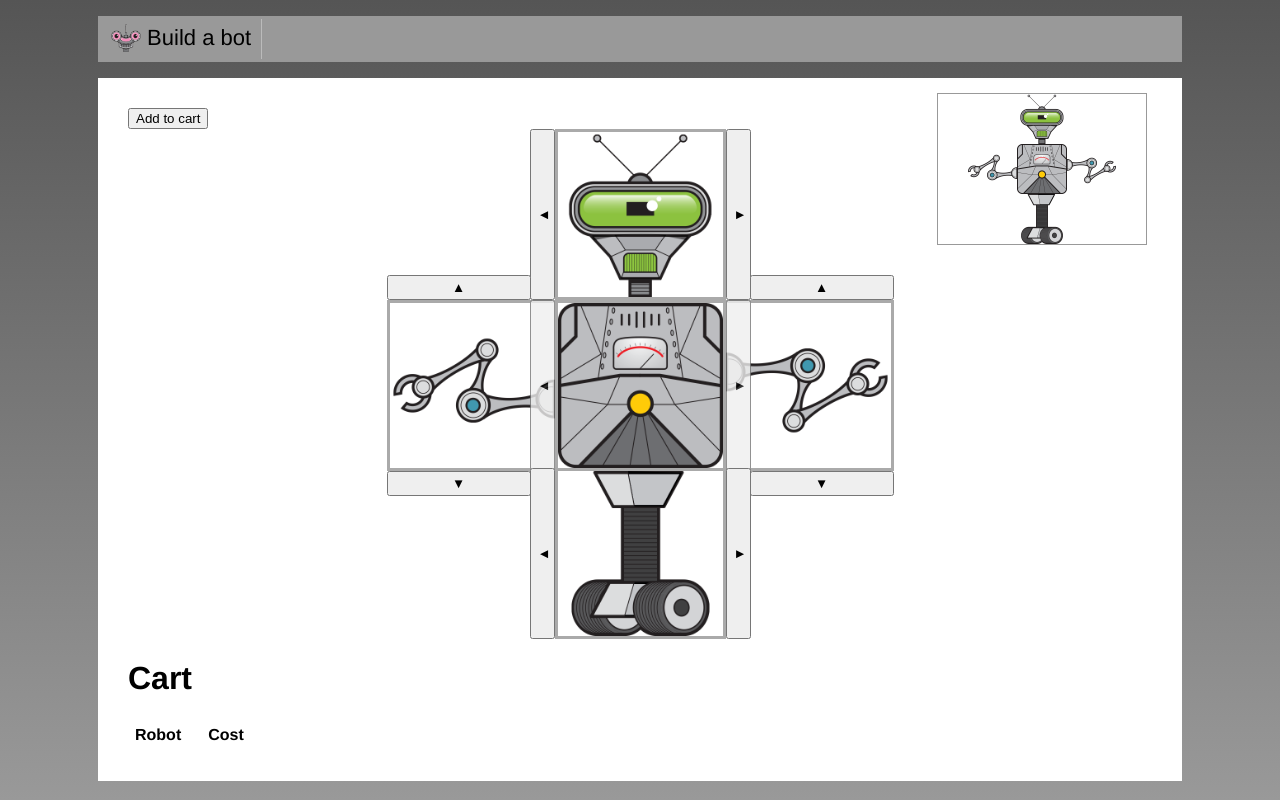
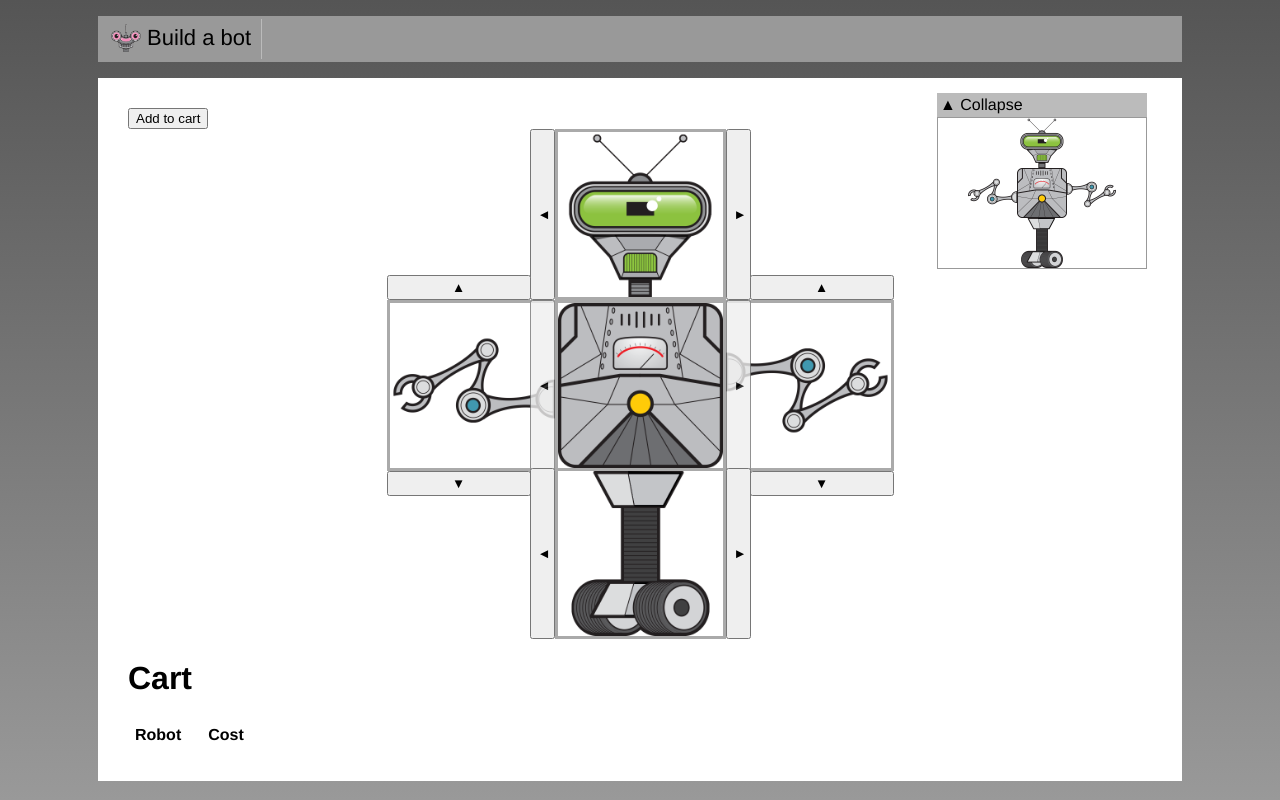
Before and after one commit to Kingcedru/vue-build-a-robot, a Vue app: page / in a window 1280 px wide. Built offline with nearby package versions, Linux system fonts and the light colour scheme.

Commit message:
feat: usage of slots

```diff
--- /dev/null
+++ b/src/shared/CollapsibleSection.vue
@@ -0,0 +1,29 @@
+<template>
+  <div>
+    <div class="header">
+      <span v-if="open" @click="open = !open" >&#x25B2;
+        Collapse</span>
+      <span v-if="!open" @click="open = !open">&#x25BC; Expand</span>
+    </div>
+    <slot v-if="open">
+        <div>Default Content</div>
+    </slot>
+  </div>
+</template>
+
+<script>
+export default {
+  name: 'CollapsibleSection',
+  data() {
+    return { open: true };
+  }
+};
+</script>
+
+<style scoped>
+.header {
+  background-color: #bbb;
+  padding: 3px;
+  cursor: pointer;
+}
+</style>
```
Also changed, not shown: src/build/RobotBuilder.vue.
